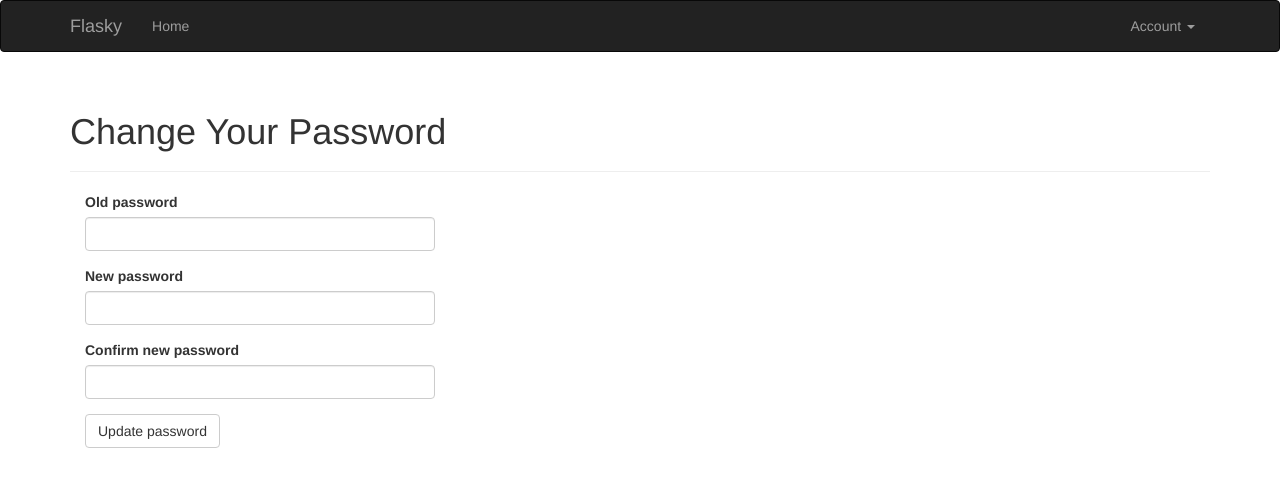
After one commit to jephdo/flasky, a Flask app: page /change-password in a window 1280 px wide. The commit adds this page. Shown: the top 487 px of the page. Run offline with Flask 2, Linux system fonts and the light colour scheme; a user stored in the database is signed in; tables that the repository leaves empty hold one stand-in row (values such as "Sample post"); some libraries are stand-ins or nearby versions.

Commit message:
Add ability to change password

```diff
--- a/flasky/auth/forms.py
+++ b/flasky/auth/forms.py
@@ -31,3 +31,11 @@ class RegistrationForm(Form):
     def validate_username(self, field):
         if User.query.filter_by(username=field.data).first():
             raise ValidationError("Username already in use.")
+
+
+class ChangePasswordForm(Form):
+    old_password = PasswordField("Old password", validators=[Required()])
+    password = PasswordField("New password", validators=[Required(),
+                             EqualTo("password2", message="passwords must match")])
+    password2 = PasswordField("Confirm new password", validators=[Required()])
+    submit = SubmitField("Update password")
--- a/flasky/auth/views.py
+++ b/flasky/auth/views.py
@@ -2,7 +2,7 @@ from flask import render_template, redirect, request, url_for, flash
 from flask.ext.login import login_user, logout_user, login_required, current_user
 
 from . import auth
-from .forms import LoginForm, RegistrationForm
+from .forms import LoginForm, RegistrationForm, ChangePasswordForm
 
 from .. import db
 from ..models import User
@@ -83,3 +83,18 @@ def resend_confirmation():
         token=token)
     flash('A new confirmation email has been sent to you by email.')
     return redirect(url_for('main.index'))
+
+@auth.route("/change-password", methods=["GET", "POST"])
+@login_required
+def change_password():
+    form = ChangePasswordForm()
+
+    if form.validate_on_submit():
+        if current_user.verify_password(form.old_password.data):
+            current_user.password = form.password.data
+            db.session.add(current_user)
+            flash("Your pasword has been updated")
+            return redirect(url_for("main.index"))
+        else:
+            flash("Invalid password.")
+    return render_template("auth/change_password.html", form=form)
--- /dev/null
+++ b/flasky/templates/auth/change_password.html
@@ -0,0 +1,13 @@
+{% extends "base.html" %}
+{% import "bootstrap/wtf.html" as wtf %}
+
+{% block title %}Flasky - Change Password{% endblock %}
+
+{% block page_content %}
+<div class="page-header">
+    <h1>Change Your Password</h1>
+</div>
+<div class="col-md-4">
+    {{ wtf.quick_form(form) }}
+</div>
+{% endblock %}
--- a/flasky/templates/base.html
+++ b/flasky/templates/base.html
@@ -30,7 +30,13 @@
                 </ul>
                 <ul class="nav navbar-nav navbar-right">
                     {% if current_user.is_authenticated() %}
-                    <li><a href="{{ url_for('auth.logout') }}">Log Out</a></li>
+                    <li class="dropdown">
+                    <a href="#" class="dropdown-toggle" data-toggle="dropdown">Account <b class="caret"></b></a>
+                    <ul class="dropdown-menu">
+                        <li><a href="{{ url_for('auth.change_password') }}">Change Password</a></li>
+                        <li><a href="{{ url_for('auth.logout') }}">Log Out</a></li>
+                    </ul>
+                </li>
                     {% else %}
                     <li><a href="{{ url_for('auth.login') }}">Log In</a></li>
                     {% endif %}
```
